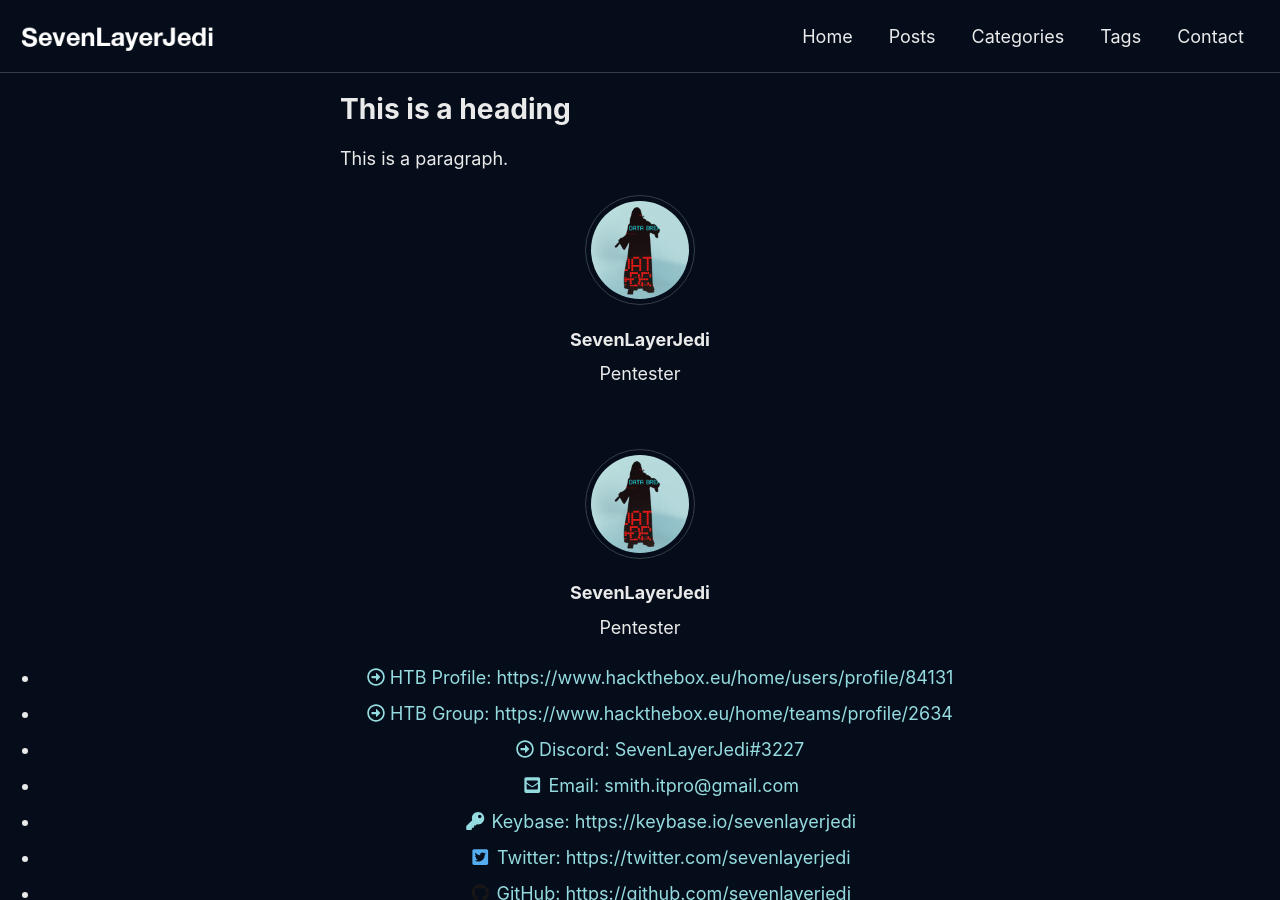
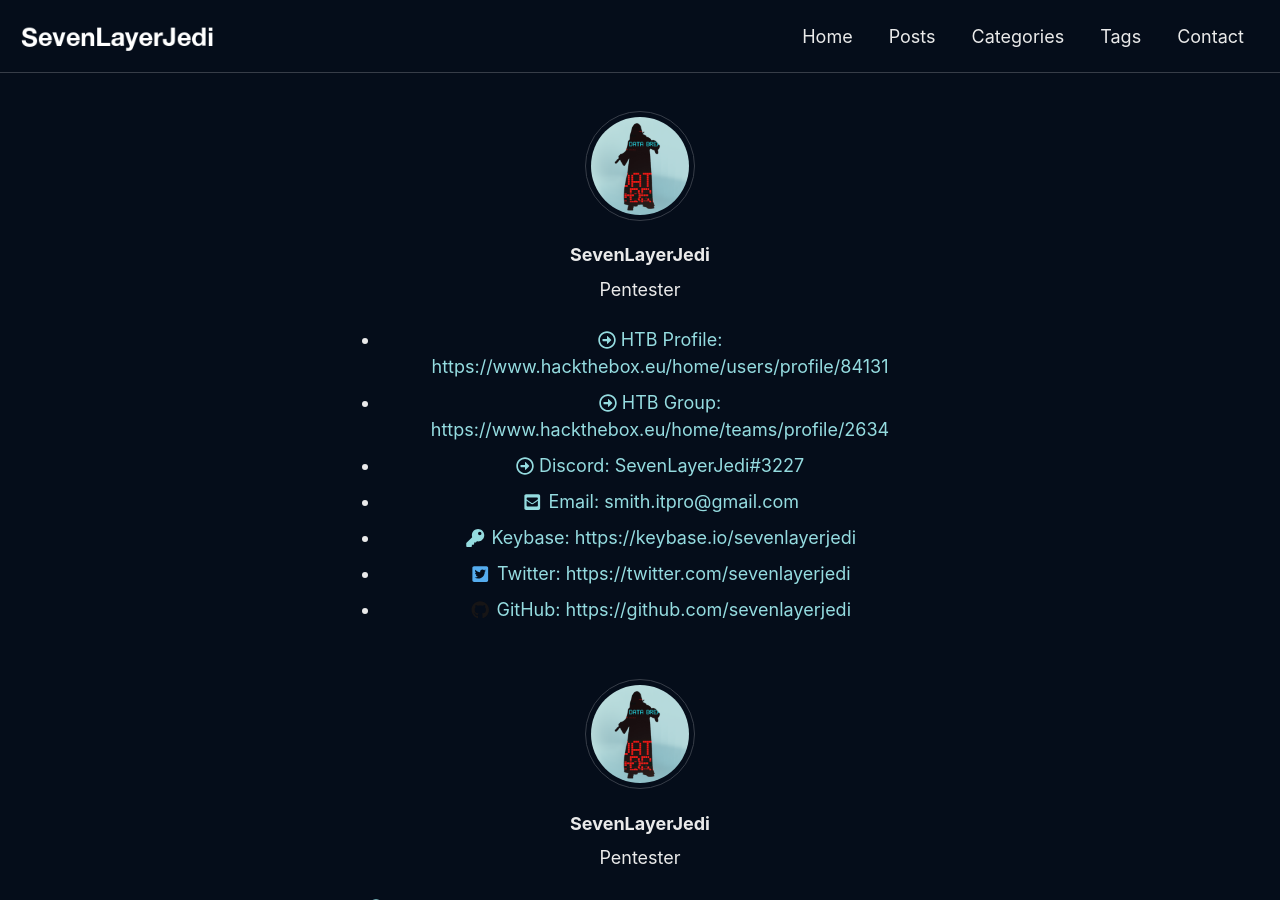
Before and after one commit to SevenLayerJedi/sevenlayerjedi.github.io, a Jekyll site: the page built from _pages/contact.md, in a window 1280 px wide and 900 px high. Built offline with Jekyll 4.4.1, drawn with Linux system fonts in a browser that asks for light colours; cached includes are drawn as plain includes; our own code applies the rules of GitHub Pages for plain Markdown files; a script that is not in the unit is left out.

Commit message:
Updated Post Data

```diff
--- a/_pages/contact.md
+++ b/_pages/contact.md
@@ -16,22 +16,65 @@
 
 
 <div class="container">
-    <h1>This is a heading</h1>
-    <p>This is a paragraph.</p>
-
-      <p align="center">
+  <p align="center">
     <a class="author__avatar">
       <img src="/assets/images/avatar.png" alt="SevenLayerJedi" itemprop="image" />
     </a>
   </p>
 
-    <p align="center">
-      <h3 class="author__name" itemprop="name" style="text-align: center;">SevenLayerJedi</h3>
-      <p class="author__bio" itemprop="description" style="text-align: center;">
-        Pentester
-      </p>
+  <p align="center">
+    <script src="https://www.hackthebox.eu/badge/84131"></script>
   </p>
 
+  <p align="center">
+    <h3 class="author__name" itemprop="name" style="text-align: center;">SevenLayerJedi</h3>
+    <p class="author__bio" itemprop="description" style="text-align: center;">
+      Pentester
+    </p>
+  </p>
+
+  <ul class="social-icons" style="text-align: center;">
+    <li>
+      <a href="https://www.hackthebox.eu/home/users/profile/84131" itemprop="sameAs" rel="nofollow noopener noreferrer">
+        <i class="far fa-arrow-alt-circle-right" aria-hidden="true"></i> HTB Profile: https://www.hackthebox.eu/home/users/profile/84131
+      </a>
+    </li>
+
+    <li>
+      <a href="https://www.hackthebox.eu/home/teams/profile/2634" itemprop="sameAs" rel="nofollow noopener noreferrer">
+        <i class="far fa-arrow-alt-circle-right" aria-hidden="true"></i> HTB Group: https://www.hackthebox.eu/home/teams/profile/2634
+      </a>
+    </li>
+    <li>
+      <a href="https://discord.com" itemprop="sameAs" rel="nofollow noopener noreferrer">
+        <i class="far fa-arrow-alt-circle-right" aria-hidden="true"></i> Discord: SevenLayerJedi#3227
+      </a>
+    </li>
+
+    <li>
+      <a href="mailto:smith.itpro@gmail.com">
+        <meta itemprop="email" content="smith.itpro@gmail.com" />
+        <i class="fas fa-fw fa-envelope-square" aria-hidden="true"></i> Email: smith.itpro@gmail.com
+      </a>
+    </li>
+
+     <li>
+      <a href="https://keybase.io/sevenlayerjedi" itemprop="sameAs" rel="nofollow noopener noreferrer">
+        <i class="fas fa-fw fa-key" aria-hidden="true"></i> Keybase: https://keybase.io/sevenlayerjedi
+      </a>
+    </li>
+
+    <li>
+      <a href="https://twitter.com/sevenlayerjedi" itemprop="sameAs" rel="nofollow noopener noreferrer">
+        <i class="fab fa-fw fa-twitter-square" aria-hidden="true"></i> Twitter: https://twitter.com/sevenlayerjedi
+      </a>
+    </li>
+    <li>
+      <a href="https://github.com/sevenlayerjedi" itemprop="sameAs" rel="nofollow noopener noreferrer">
+        <i class="fab fa-fw fa-github" aria-hidden="true"></i> GitHub: https://github.com/sevenlayerjedi
+      </a>
+    </li>
+  </ul>
 
 </div>
 
@@ -46,7 +89,7 @@
   </p>
 </div>
 
-<div style="width:1920px; margin:auto;">
+<div style="width:1024px; margin:auto;">
     <script src="https://www.hackthebox.eu/badge/84131"></script>
 </div>
 
```
